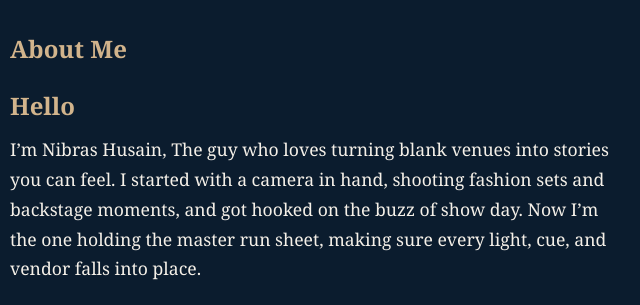
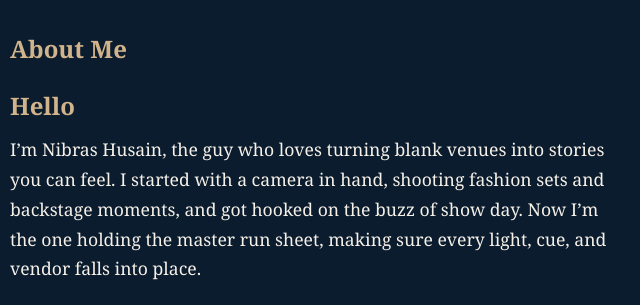
Before and after one commit to Morphius7/jubilant-rotary-phone, a plain HTML site: page about.html in a window 1280 px wide. Shown: the part 1420-1725 px from the top of the page, 330-970 px from the left. Drawn offline with Linux system fonts and the light colour scheme.

Commit message:
Update about.html

```diff
--- a/about.html
+++ b/about.html
@@ -40,7 +40,7 @@
 
         <div class="about-text">
   <h2>Hello</h2>
-  <p>I’m Nibras Husain, The guy who loves turning blank venues into stories you can feel. I started with a camera in hand, shooting fashion sets and backstage moments, and got hooked on the buzz of show day. Now I’m the one holding the master run sheet, making sure every light, cue, and vendor falls into place.</p>
+  <p>I’m Nibras Husain, the guy who loves turning blank venues into stories you can feel. I started with a camera in hand, shooting fashion sets and backstage moments, and got hooked on the buzz of show day. Now I’m the one holding the master run sheet, making sure every light, cue, and vendor falls into place.</p>
 
   <h2>Expertise</h2>
   <ul>
```
